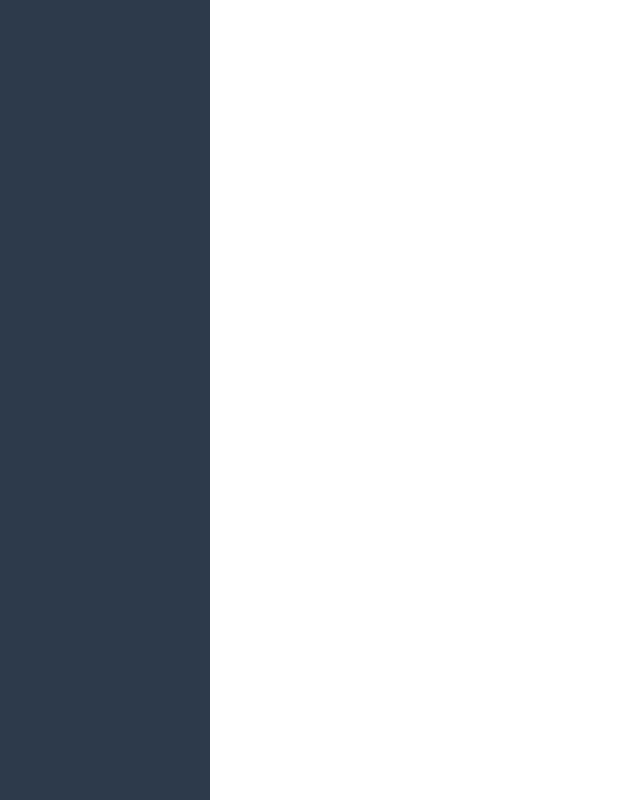
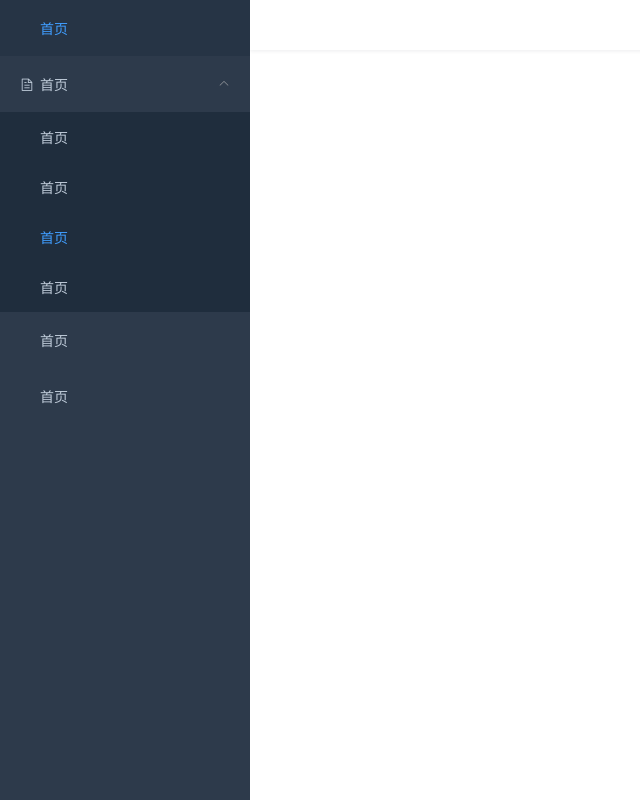
Before and after one commit to Linchow/vue-admin-template, a Vue app: page /#/home in a window 1280 px wide. Shown: the whole page, without its empty margins (0-640 px from the left). Built offline with nearby package versions, Linux system fonts and the light colour scheme; a small style sheet from the web is missing.

Commit message:
菜单栏

```diff
--- a/public/index.html
+++ b/public/index.html
@@ -5,7 +5,7 @@
     <meta http-equiv="X-UA-Compatible" content="IE=edge">
     <meta name="viewport" content="width=device-width,initial-scale=1.0">
     <link rel="icon" href="<%= BASE_URL %>favicon.ico">
-    <link rel="stylesheet" href="//at.alicdn.com/t/font_1160232_sewgovw1kn.css">
+    <link rel="stylesheet" href="//at.alicdn.com/t/font_1160232_gz460066l05.css">
     <title>vue-admin-template</title>
   </head>
   <body>
--- a/src/assets/css/base.css
+++ b/src/assets/css/base.css
@@ -66,3 +66,8 @@ html, body {
     position: relative;
     height: 100%;
 }
+
+/* element-ui */
+.el-scrollbar__wrap.overflow-x-auto {
+    overflow-x: auto;
+}
--- a/src/components/Header.vue
+++ b/src/components/Header.vue
@@ -1,5 +1,7 @@
 <template>
-  <div class="header-box"></div>
+  <div class="header-box">
+    <i class="iconfont icon-menu" :class="isNavCollapse ? 'icon-zhankai' : 'icon-shouqi'" @click="$store.commit('changeNavCollapse')"></i>
+  </div>
 </template>
 
 <script>
@@ -10,16 +12,27 @@ export default {
 
     };
   },
+  computed: {
+    isNavCollapse() {
+      return this.$store.state.isNavCollapse
+    }
+  }
 }
 </script>
 
 <style scoped>
   .header-box {
-    position: absolute;
-    width: 210px;
-    top: 0;
-    left: 0;
-    bottom: 0;
-    background-color: #2d3a4b;
+    height: 50px;
+    background: #fff;
+    box-shadow: 0 1px 4px rgba(0,21,41,.08);
+  }
+  .icon-menu {
+    display: inline-block;
+    margin: 0 15px;
+    font-size: 22px;
+    height: 50px;
+    line-height: 50px;
+    cursor: pointer;
+    color: #666;
   }
 </style>
--- a/src/components/Layout.vue
+++ b/src/components/Layout.vue
@@ -1,7 +1,8 @@
 <template>
-  <div class="container">
-    <MyHeader></MyHeader>
+  <div class="container" :class="isNavCollapse ? 'menu-mini' : ''">
+    <my-menu></my-menu>
     <div class="main-container">
+      <my-header></my-header>
       <router-view></router-view>
     </div>
   </div>
@@ -21,6 +22,11 @@ export default {
 
     };
   },
+  computed: {
+    isNavCollapse() {
+      return this.$store.state.isNavCollapse
+    }
+  }
 }
 </script>
 
@@ -31,6 +37,13 @@ export default {
   }
   .main-container {
     height: 100%;
-    margin-left: 210px;
+    margin-left: 250px;
+    transition: .3s;
+  }
+  .container.menu-mini .main-container {
+    margin-left: 64px;
+  }
+  .container.menu-mini .menu-box {
+    width: 64px;
   }
 </style>
--- a/src/components/Menu.vue
+++ b/src/components/Menu.vue
@@ -1,5 +1,31 @@
 <template>
-  <div class="menu-box"></div>
+  <el-scrollbar class="menu-box" wrap-class="overflow-x-auto">
+    <el-menu
+      :default-active="$route.path"
+      router
+      unique-opened
+      collapse-transition
+      :collapse="isNavCollapse"
+      background-color="#2d3a4b"
+      text-color="#bfcbd9"
+      active-text-color="#409EFF">
+      <template v-for="(item, index) in menuList">
+        <el-submenu v-if="item.children && item.children.length > 0" :key="index" :index="item.id">
+          <template slot="title">
+            <i class="iconfont" :class="item.icon"></i>
+            <span slot="title">{{item.name}}</span>
+          </template>
+          <el-menu-item v-for="(item2, index2) in item.children" :index="item2.path" :key="index2">
+            <span slot="title">{{item2.name}}</span>
+          </el-menu-item>
+        </el-submenu>
+        <el-menu-item v-else :index="item.path" :key="index">
+          <i class="iconfont" :class="item.icon"></i>
+          <span slot="title">{{item.name}}</span>
+        </el-menu-item>
+      </template>
+    </el-menu>
+  </el-scrollbar>
 </template>
 
 <script>
@@ -7,19 +33,96 @@ export default {
   name: 'my-menu',
   data () {
     return {
-
+      menuList: [
+        {
+          name: '首页',
+          id: '1',
+          path: '/home',
+          icon: 'icon-home',
+        },
+        {
+          name: '首页',
+          id: '2',
+          path: '/login',
+          icon: 'el-icon-document',
+          children: [
+            {
+              name: '首页',
+              id: '1-1',
+              path: '/login',
+              icon: 'el-icon-document',
+            },
+            {
+              name: '首页',
+              id: '1-1',
+              path: '/login',
+              icon: 'el-icon-document',
+            },
+            {
+              name: '首页',
+              id: '1-1',
+              path: '/home',
+              icon: 'el-icon-document',
+            },
+            {
+              name: '首页',
+              id: '1-1',
+              path: '/login',
+              icon: 'el-icon-document',
+            },
+          ]
+        },
+        {
+          name: '首页',
+          id: '1',
+          path: '/dd',
+          icon: 'icon-home',
+        },
+        {
+          name: '首页',
+          id: '1',
+          path: '/asdf',
+          icon: 'icon-home',
+        },
+      ],
     };
   },
+  computed: {
+    isNavCollapse() {
+      return this.$store.state.isNavCollapse
+    }
+  }
 }
 </script>
 
 <style scoped>
   .menu-box {
     position: absolute;
+    width: 250px;
     top: 0;
     left: 0;
     bottom: 0;
-    width: 200px;
     background-color: #2d3a4b;
+    transition: width 0.3s;
+  }
+  .el-menu:not(.el-menu--collapse) {
+    width: 100%;
+  }
+  .menu-box >>> .el-menu {
+    border-right: none;
+  }
+  .menu-box >>> .iconfont {
+    display: inline-block;
+    width: 20px;
+    color: inherit;
+  }
+  .el-menu--inline .el-menu-item {
+    background-color: #1f2d3d !important;
+  }
+  .el-menu--inline .el-menu-item:hover {
+    background-color: #001529 !important;
+  }
+  .el-menu-item:hover {
+    background-color: #263445 !important;
   }
 </style>
--- a/src/store/index.js
+++ b/src/store/index.js
@@ -5,8 +5,12 @@ Vue.use(Vuex)
 
 export default new Vuex.Store({
   state: {
+    isNavCollapse: false
   },
   mutations: {
+    changeNavCollapse(state) {
+      state.isNavCollapse = !state.isNavCollapse;
+    }
   },
   actions: {
   },
```
